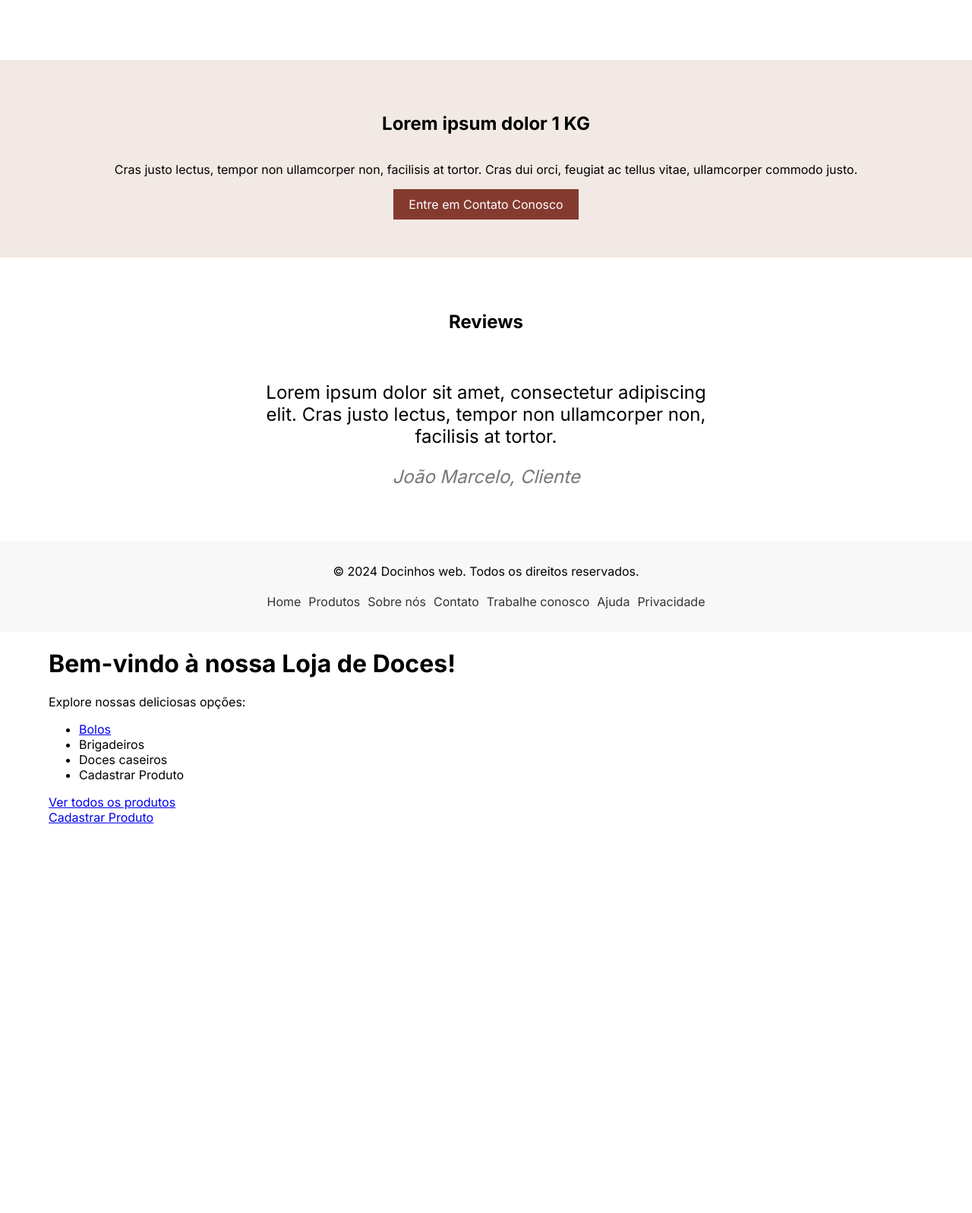
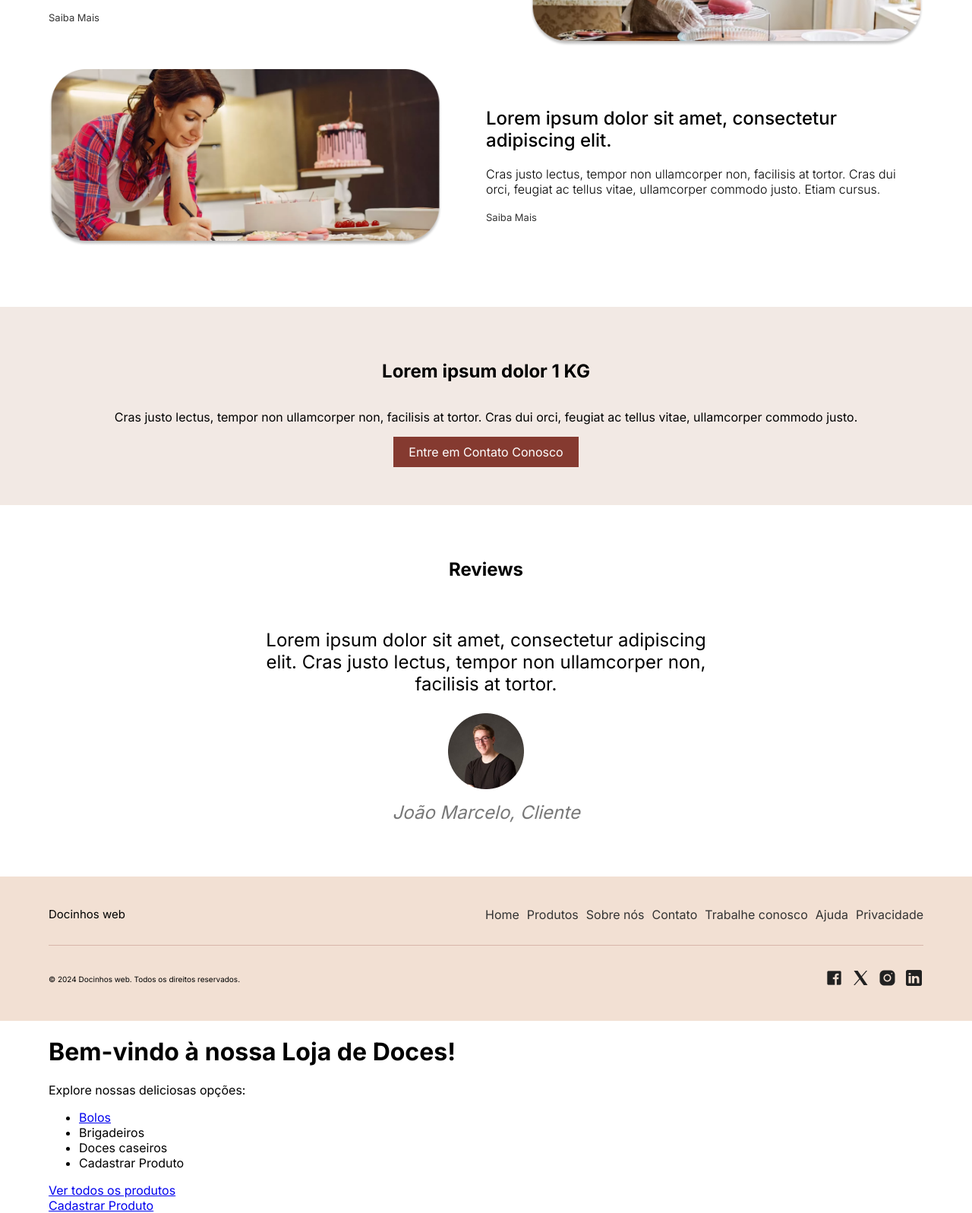
Before and after one commit to projeto-web-doceria/doceria, a Spring Boot app: page / in a window 1280 px wide. Shown: the part 1942-3539 px from the top of the page at 76% size. Before the commit the page ends 3026 px from the top, so only its background shows below. Run offline with Spring Boot 4, Linux system fonts and the light colour scheme; the visitor is signed in with stand-in values (Sample User, id 1); some of the project's set-up classes (security, data sources, template engines, error pages and the like) are left out, and stand-ins take their place.

Commit message:
novas atualizações no front-end

```diff
--- a/src/main/resources/static/style/style.css
+++ b/src/main/resources/static/style/style.css
@@ -47,7 +47,7 @@
 }
 
 .hero-container{
-display: flex;
+    display: flex;
 }
 
 .hero {
@@ -170,6 +170,15 @@
     max-width: 50%;
 }
 
+.text-content h2 {
+    font-weight: 500;
+}
+
+.text-content p {
+    font-weight: 300;
+}
+
+
 .additional-content .content img {
     max-width: 45%;
     height: auto;
@@ -177,10 +186,9 @@
 
 .additional-content .btn-secondary {
     text-decoration: none;
-    background: #ecf0f1;
+    background: #ffffff;
     color: #333;
-    padding: 10px 20px;
-    margin-top: 20px;
+    font-size: small;
 }
 
 .cta {
@@ -228,15 +236,19 @@
 }
 
 footer {
-    background: #f8f8f8;
-    padding: 20px 0;
+    background: #F2E0D3;
+    padding: 30px 0;
     text-align: center;
 }
 
 .footer-container {
     display: flex;
     flex-direction: column;
-    align-items: center;
+}
+
+footer h1 {
+    font-weight: 400;
+    font-size: 15px;
 }
 
 footer p {
@@ -255,3 +267,22 @@
     text-decoration: none;
     color: #333;
 }
+
+.foot-up {
+    display: flex;
+    align-items: center;
+    justify-content: space-between;
+    border-bottom: 1px solid rgba(133, 58, 48, 0.25);
+    padding-bottom: 20px;
+}
+
+.foot-down {
+    display: flex;
+    align-items: center;
+    justify-content: space-between;
+    padding-top: 20px;
+}
+
+.foot-down p {
+    font-size: 10px;
+}
--- a/src/main/resources/templates/index.html
+++ b/src/main/resources/templates/index.html
@@ -16,7 +16,7 @@
         <nav>
             <ul>
                 <li><a href="#home">Home</a></li>
-                <li><a href="#produtos">Produtos</a></li>
+                <li><a href="/listarProdutos">Produtos</a></li>
                 <li><a href="#sobre-nos">Sobre nós</a></li>
                 <li><a href="#contato">Contato</a></li>
             </ul>
@@ -43,7 +43,7 @@
             <p>Cras justo lectus, tempor non ullamcorper non, facilisis at tortor. Cras dui orci, feugiat ac tellus vitae, ullamcorper commodo justo. Etiam cursus.</p>
             <div class="buttons">
                 <a href="#pedido" class="btn-primary">Faça Seu Pedido</a>
-                    <a href="#menu" class="btn-secondary">Veja Nosso Menu</a>
+                <a href="/listarProdutos" class="btn-secondary">Veja Nosso Menu</a>
             </div>
         </div>
         <img src="../img/Bolo.png.jpg" alt="Bolo" class="hero-img">
@@ -74,9 +74,19 @@
                 <h3>Lorem ipsum dolor sit amet (500g)</h3>
                 <p>5.0 rating</p>
             </div>
+            <div class="product">
+                <img src="cake4.jpg" alt="Bolo 4">
+                <h3>Lorem ipsum dolor sit amet (500g)</h3>
+                <p>5.0 rating</p>
+            </div>
+            <div class="product">
+                <img src="cake5.jpg" alt="Bolo 5">
+                <h3>Lorem ipsum dolor sit amet (500g)</h3>
+                <p>5.0 rating</p>
+            </div>
             <!-- Adicione mais produtos conforme necessário -->
         </div>
-        <a href="#mais" class="btn-secondary">Veja Mais</a>
+        <a href="/listarProdutos" class="btn-secondary">Veja Mais</a>
     </div>
 </section>
 
@@ -88,10 +98,10 @@
                 <p>Cras justo lectus, tempor non ullamcorper non, facilisis at tortor. Cras dui orci, feugiat ac tellus vitae, ullamcorper commodo justo. Etiam cursus.</p>
                 <a href="#saiba-mais" class="btn-secondary">Saiba Mais</a>
             </div>
-            <img src="chef.jpg" alt="Chef">
+            <img src="../img/Boleira.png" alt="Chef">
         </div>
         <div class="content">
-            <img src="chef2.jpg" alt="Chef">
+            <img src="../img/Boleira2.png" alt="Chef">
             <div class="text-content">
                 <h2>Lorem ipsum dolor sit amet, consectetur adipiscing elit.</h2>
                 <p>Cras justo lectus, tempor non ullamcorper non, facilisis at tortor. Cras dui orci, feugiat ac tellus vitae, ullamcorper commodo justo. Etiam cursus.</p>
@@ -114,6 +124,7 @@
         <h2>Reviews</h2>
         <blockquote>
             <p>Lorem ipsum dolor sit amet, consectetur adipiscing elit. Cras justo lectus, tempor non ullamcorper non, facilisis at tortor.</p>
+            <img src="../img/Usuario.png">
             <cite>João Marcelo, Cliente</cite>
         </blockquote>
     </div>
@@ -121,7 +132,8 @@
 
 <footer>
     <div class="container footer-container">
-        <p>© 2024 Docinhos web. Todos os direitos reservados.</p>
+        <div class="foot-up">
+            <h1>Docinhos web</h1>
             <nav>
                 <ul>
                     <li><a href="#home">Home</a></li>
@@ -133,6 +145,18 @@
                     <li><a href="#privacidade">Privacidade</a></li>
                 </ul>
             </nav>
+        </div>
+        <div class="foot-down">
+            <p>© 2024 Docinhos web. Todos os direitos reservados.</p>
+            <nav>
+                <ul>
+                    <li><a href="#facebook"><img src="../img/Facebook.png"></a></li>
+                    <li><a href="#X"><img src="../img/TwitterX.png"></a></li>
+                    <li><a href="#Instagram"><img src="../img/Instagram.png"></a></li>
+                    <li><a href="#Linkedin"><img src="../img/LinkedIn.png"></a></li>
+                </ul>
+            </nav>
+        </div>
     </div>
 </footer>
 
```
Also changed, not shown: src/main/resources/img/Aspas.png (added), src/main/resources/img/Boleira.png (added), src/main/resources/img/Boleira2.png (added), src/main/resources/img/Facebook.png (added), src/main/resources/img/Instagram.png (added), src/main/resources/img/LinkedIn.png (added), src/main/resources/img/TwitterX.png (added), src/main/resources/img/Usuario.png (added). Lines whose indentation alone changed are shown as unchanged.
